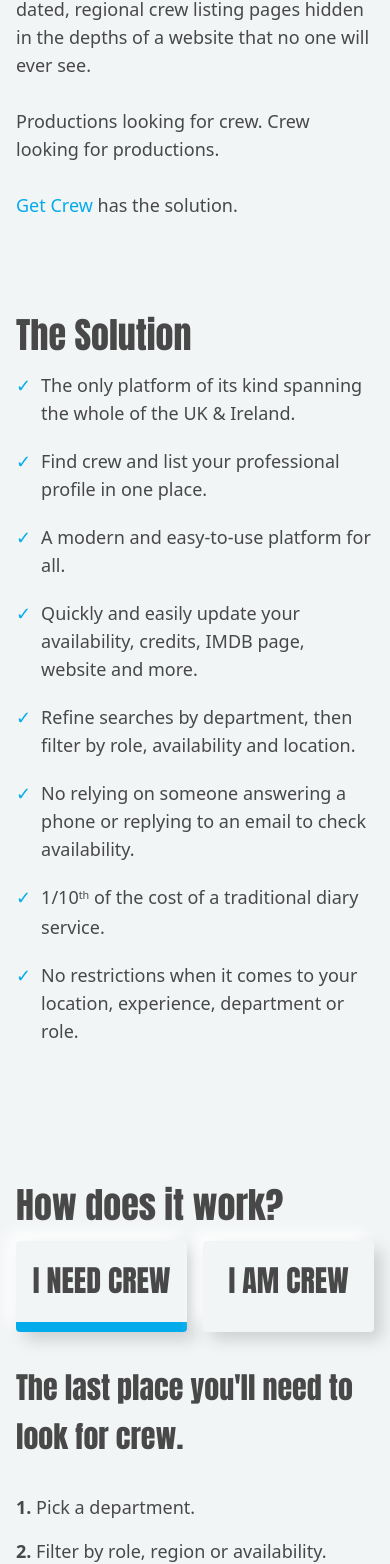
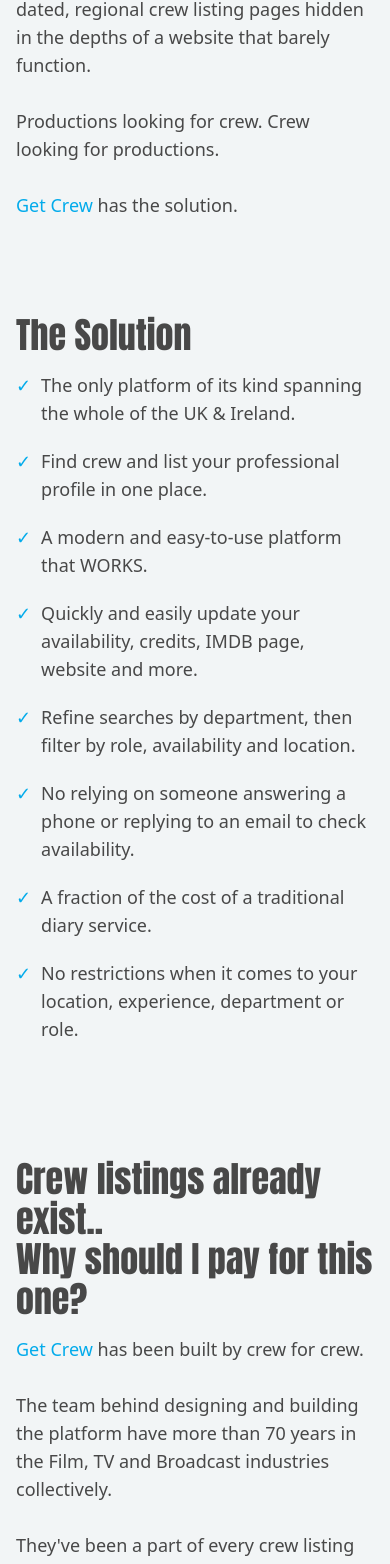
Before and after one commit to sdbxsdb/we-are-crew, a Next.js app: page /about in a window 390 px wide. Shown: the part 424-1988 px from the top of the page. Built offline with nearby package versions, Linux system fonts and the light colour scheme; no server answers; the database is empty.

Commit message:
added new section in about page

```diff
--- a/components/Auth.js
+++ b/components/Auth.js
@@ -80,7 +80,7 @@ export default function Auth() {
                     <p>One place for all your professional credentials.</p>
                   </li>
                   <li>
-                    <p>A modern and easy-to-use platform for all.</p>
+                    <p>A modern and easy-to-use platform that WORKS.</p>
                   </li>
                   <li>
                     <p>
@@ -97,11 +97,7 @@ export default function Auth() {
                   </li>
                   <li>
                     <p>
-                      1/10
-                      <small>
-                        <sup>th</sup>
-                      </small>{" "}
-                      of the cost of a traditional diary service.
+                      A fraction of the cost of a traditional diary service.
                     </p>
                   </li>
                   <li>
--- a/pages/about.js
+++ b/pages/about.js
@@ -47,8 +47,7 @@ const About = () => {
                         <br />
                         Yet its crew members still have to put up with either
                         expensive diary services or dated, regional crew listing
-                        pages hidden in the depths of a website that no one will
-                        ever see.
+                        pages hidden in the depths of a website that barely function.
                         <br />
                         <br />
                         Productions looking for crew. Crew looking for
@@ -95,7 +94,7 @@ const About = () => {
                           </p>
                         </li>
                         <li>
-                          <p>A modern and easy-to-use platform for all.</p>
+                          <p>A modern and easy-to-use platform that WORKS.</p>
                         </li>
                         <li>
                           <p>
@@ -117,11 +116,7 @@ const About = () => {
                         </li>
                         <li>
                           <p>
-                            1/10
-                            <small>
-                              <sup>th</sup>
-                            </small>{" "}
-                            of the cost of a traditional diary service.
+                            A fraction of the cost of a traditional diary service.
                           </p>
                         </li>
                         <li>
@@ -131,6 +126,40 @@ const About = () => {
                           </p>
                         </li>
                       </ul>
+                    </div>
+                  </div>
+                </div>
+                <div className="hidden md:block scroll-prompt">
+                  <div className="scroll-prompt-arrow-container">
+                    <div className="scroll-prompt-arrow">
+                      <div></div>
+                    </div>
+                    <div className="scroll-prompt-arrow">
+                      <div></div>
+                    </div>
+                  </div>
+                </div>
+              </div>
+              <div className="snap-start mt-12 md:mt-0 w-screen px-4 md:h-[calc(100vh-105px)] flex flex-col items-start justify-center relative">
+                <div className="w-full flex justify-center gap-4 mb-12">
+                  <div className="flex w-full flex-col md:flex-row gap-x-12 max-w-[1200px]">
+                    <div className="w-full md:w-1/2 flex items-center">
+                      <h1 className="text-4xl mb-4 md:mb-0 w-full">
+                        Crew listings already exist.. <br /> Why should I pay for this one?
+                      </h1>
+                    </div>
+                    <div className="w-full md:w-1/2  aboutPageListTicks text-lg">
+                      <p>
+                        <span className="text-wearecrewBlue">Get Crew</span> has been built by crew for crew.
+                        <br />
+                        <br />
+                        The team behind designing and building the platform have more than 70 years in the Film, TV and Broadcast industries collectively.
+                        <br />
+                        <br />
+                        They&apos;ve been a part of every crew listing website there is both paid for and not and with the information gathered we&apos;ve created a platform that actually <strong>WORKS</strong>.
+                        <br /><br />
+                        <span className="text-wearecrewBlue">Get Crew</span> is a modern and easy to use platform to both search for crew and list your professional portfolio all in one place.
+                      </p>
                     </div>
                   </div>
                 </div>
@@ -303,6 +332,7 @@ const About = () => {
                   </div>
                 </div>
               </div>
+
               <div className="snap-start w-screen px-4 md:h-[calc(100vh-105px)] flex flex-col items-start justify-center relative overflow-hidden pb-8 md:pb-0">
                 <div className="w-full flex justify-center gap-4 mb-12">
                   <div className="flex flex-col md:flex-row  gap-x-12 max-w-[1200px]">
```
